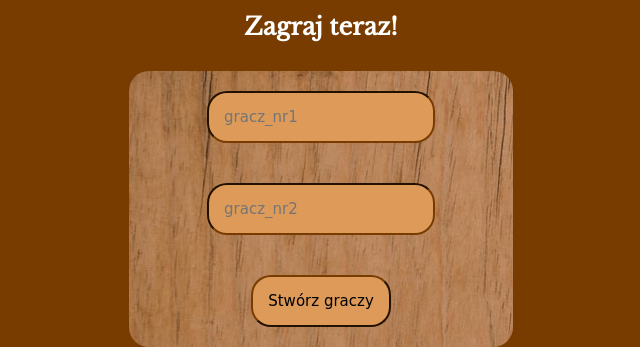
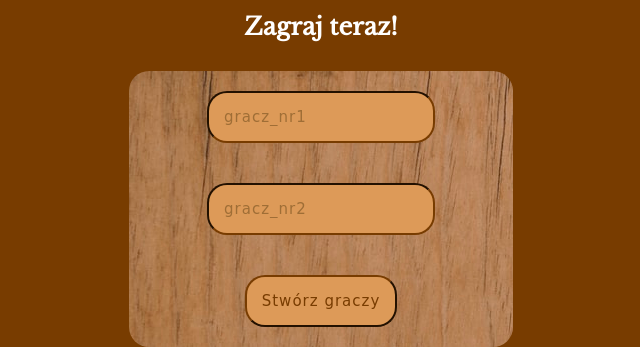
Before and after one commit to AgnieszkaWilgocka/Othello_game, a Flask app: page /player in a window 1280 px wide. Shown: the part 2441-2788 px from the top of the page, without its empty margins (319-959 px from the left). Run offline with Flask 2, Linux system fonts and the light colour scheme; some web fonts are replaced.

Commit message:
css_added

```diff
--- a/static/home.css
+++ b/static/home.css
@@ -132,9 +132,17 @@ box-shadow: 5px 5px 18px 5px #9F6E36;
      border-radius: 20px;
      border-color: #783c00;
      padding: 15px;
+     /*color: #783c00;*/
+     color: #783c00;
+     letter-spacing: 1px;
+
  }
-
+::-webkit-input-placeholder {
+    /*color: #783c00;*/
+    color: #9F6E36;
+}
  input:hover {
      outline-style: none;
      background-color: white;
+     transition: 0.4s;
  }
```
